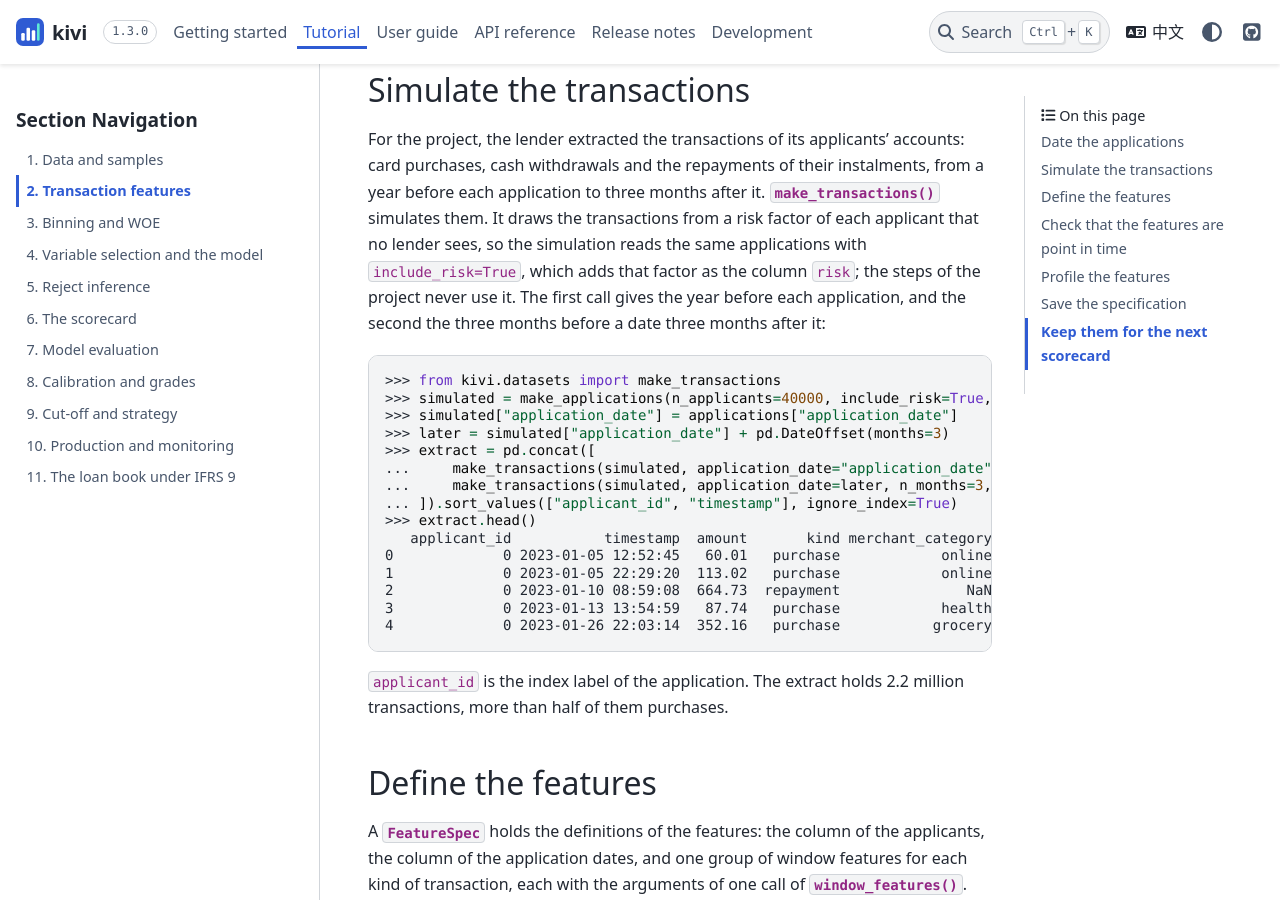
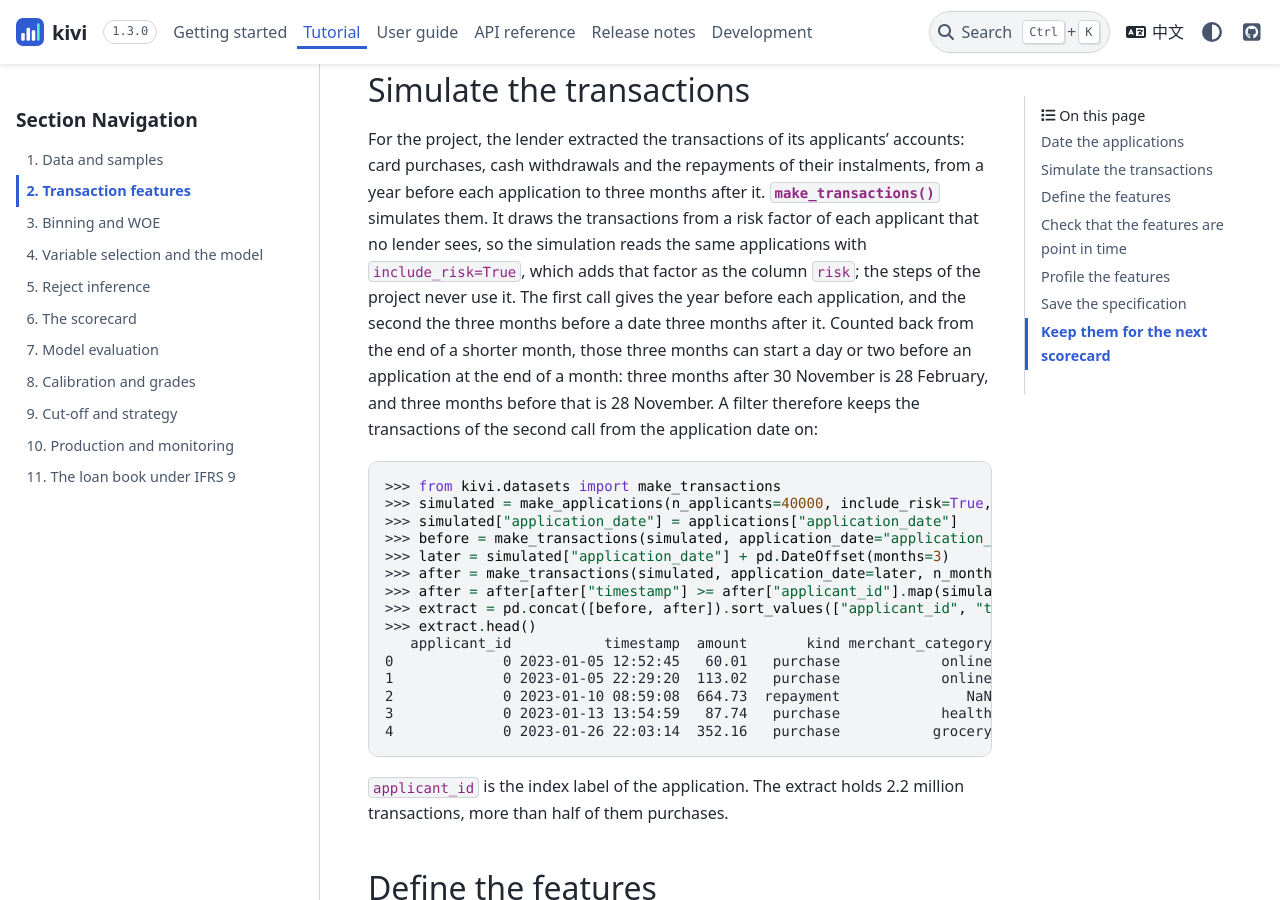
Before and after one commit to gchensy/kivi, a Sphinx documentation site: the page built from docs/tutorial/features.rst, in a window 1280 px wide and 900 px high, scrolled down 871 px. Built offline with Sphinx 7.4.7 and the PyData theme 0.15.4, drawn with Linux system fonts in a browser that asks for light colours; some of the changed text lies outside the part shown.

Commit message:
Keep the extract's later transactions from the application date on
At month ends, three months back from three months after the application
date fall a day or two before it, so 96 transactions of the second
make_transactions call landed before the application and counted in the
features. Filter them out in the chapter and in its chart recipe; the IV
of the cash-to-purchase ratio moves from 0.073 to 0.072.

Co-Authored-By: Claude Opus 5.5 <noreply@anthropic.com>

```diff
--- a/docs/_tutorial.py
+++ b/docs/_tutorial.py
@@ -86,13 +86,12 @@ def _account_features() -> pd.DataFrame:
     position = np.arange(40000) * 12 % 40000 / 40000
     days = np.floor(position * month.dt.days_in_month)
     applications["application_date"] = month.dt.start_time + pd.to_timedelta(days, unit="D")
+    before = make_transactions(applications, application_date="application_date", rng=0)
     later = applications["application_date"] + pd.DateOffset(months=3)
-    extract = pd.concat(
-        [
-            make_transactions(applications, application_date="application_date", rng=0),
-            make_transactions(applications, application_date=later, n_months=3, rng=1),
-        ]
-    ).sort_values(["applicant_id", "timestamp"], ignore_index=True)
+    after = make_transactions(applications, application_date=later, n_months=3, rng=1)
+    after = after[after["timestamp"] >= after["applicant_id"].map(applications["application_date"])]
+    extract = pd.concat([before, after])
+    extract = extract.sort_values(["applicant_id", "timestamp"], ignore_index=True)
     one_sum = {"time": "timestamp", "aggregations": {"amount": ["sum"]}}
     spec = FeatureSpec(
         id="applicant_id",
--- a/docs/tutorial/features.rst
+++ b/docs/tutorial/features.rst
@@ -37,16 +37,16 @@ The dates keep the months of :doc:`data`, so the samples stay the same.
 Simulate the transactions
 -------------------------
 
-For the project, the lender extracted the transactions of its applicants' accounts: card purchases, cash withdrawals and the repayments of their instalments, from a year before each application to three months after it. :func:`~kivi.datasets.make_transactions` simulates them. It draws the transactions from a risk factor of each applicant that no lender sees, so the simulation reads the same applications with ``include_risk=True``, which adds that factor as the column ``risk``; the steps of the project never use it. The first call gives the year before each application, and the second the three months before a date three months after it:
+For the project, the lender extracted the transactions of its applicants' accounts: card purchases, cash withdrawals and the repayments of their instalments, from a year before each application to three months after it. :func:`~kivi.datasets.make_transactions` simulates them. It draws the transactions from a risk factor of each applicant that no lender sees, so the simulation reads the same applications with ``include_risk=True``, which adds that factor as the column ``risk``; the steps of the project never use it. The first call gives the year before each application, and the second the three months before a date three months after it. Counted back from the end of a shorter month, those three months can start a day or two before an application at the end of a month: three months after 30 November is 28 February, and three months before that is 28 November. A filter therefore keeps the transactions of the second call from the application date on:
 
 >>> from kivi.datasets import make_transactions
 >>> simulated = make_applications(n_applicants=40000, include_risk=True, rng=0)
 >>> simulated["application_date"] = applications["application_date"]
+>>> before = make_transactions(simulated, application_date="application_date", rng=0)
 >>> later = simulated["application_date"] + pd.DateOffset(months=3)
->>> extract = pd.concat([
-...     make_transactions(simulated, application_date="application_date", rng=0),
-...     make_transactions(simulated, application_date=later, n_months=3, rng=1),
-... ]).sort_values(["applicant_id", "timestamp"], ignore_index=True)
+>>> after = make_transactions(simulated, application_date=later, n_months=3, rng=1)
+>>> after = after[after["timestamp"] >= after["applicant_id"].map(simulated["application_date"])]
+>>> extract = pd.concat([before, after]).sort_values(["applicant_id", "timestamp"], ignore_index=True)
 >>> extract.head()
    applicant_id           timestamp  amount       kind merchant_category
 0             0 2023-01-05 12:52:45   60.01   purchase            online
```
Also changed, not shown: other parts of docs/tutorial/features.rst (+1 -1 lines), 1 other file.
